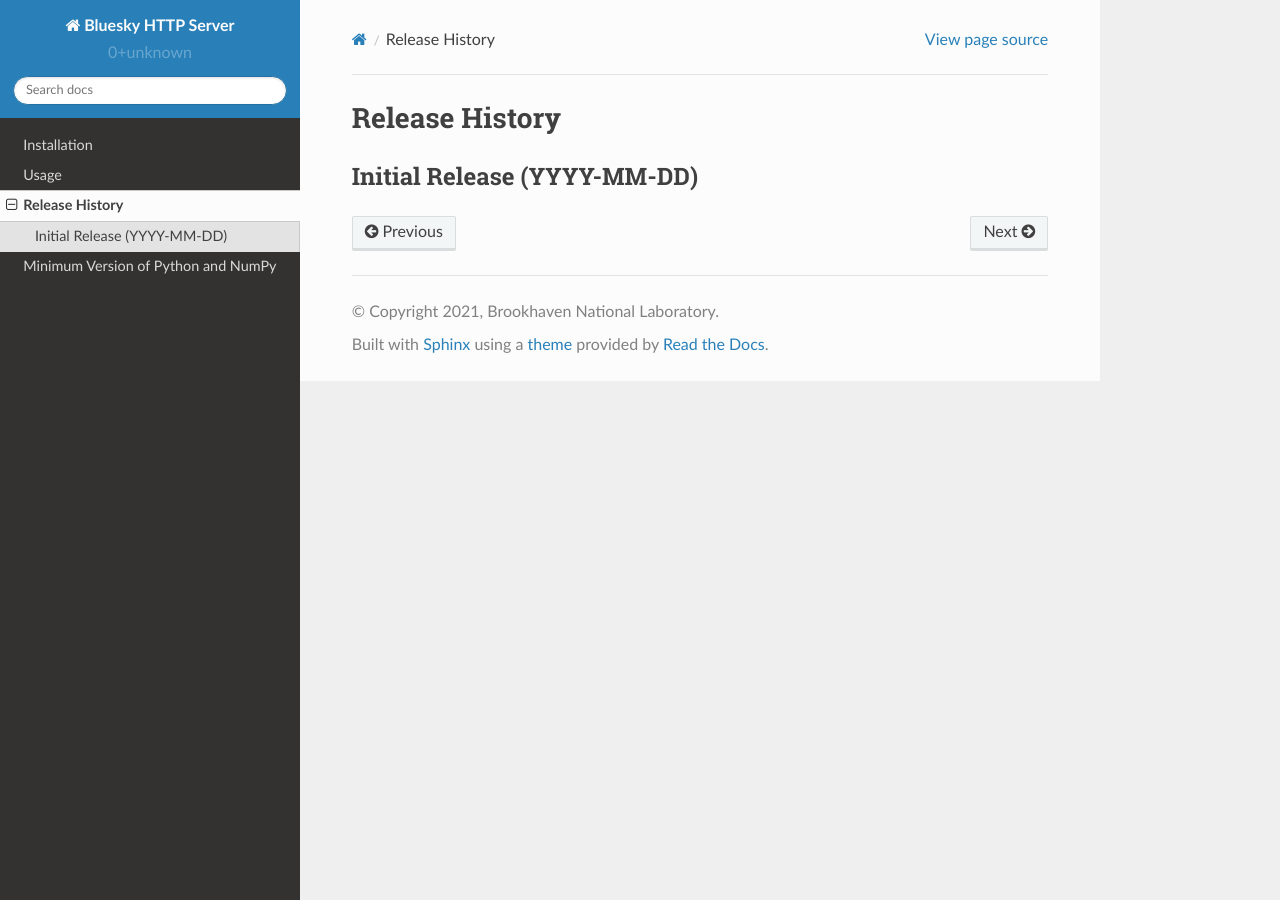
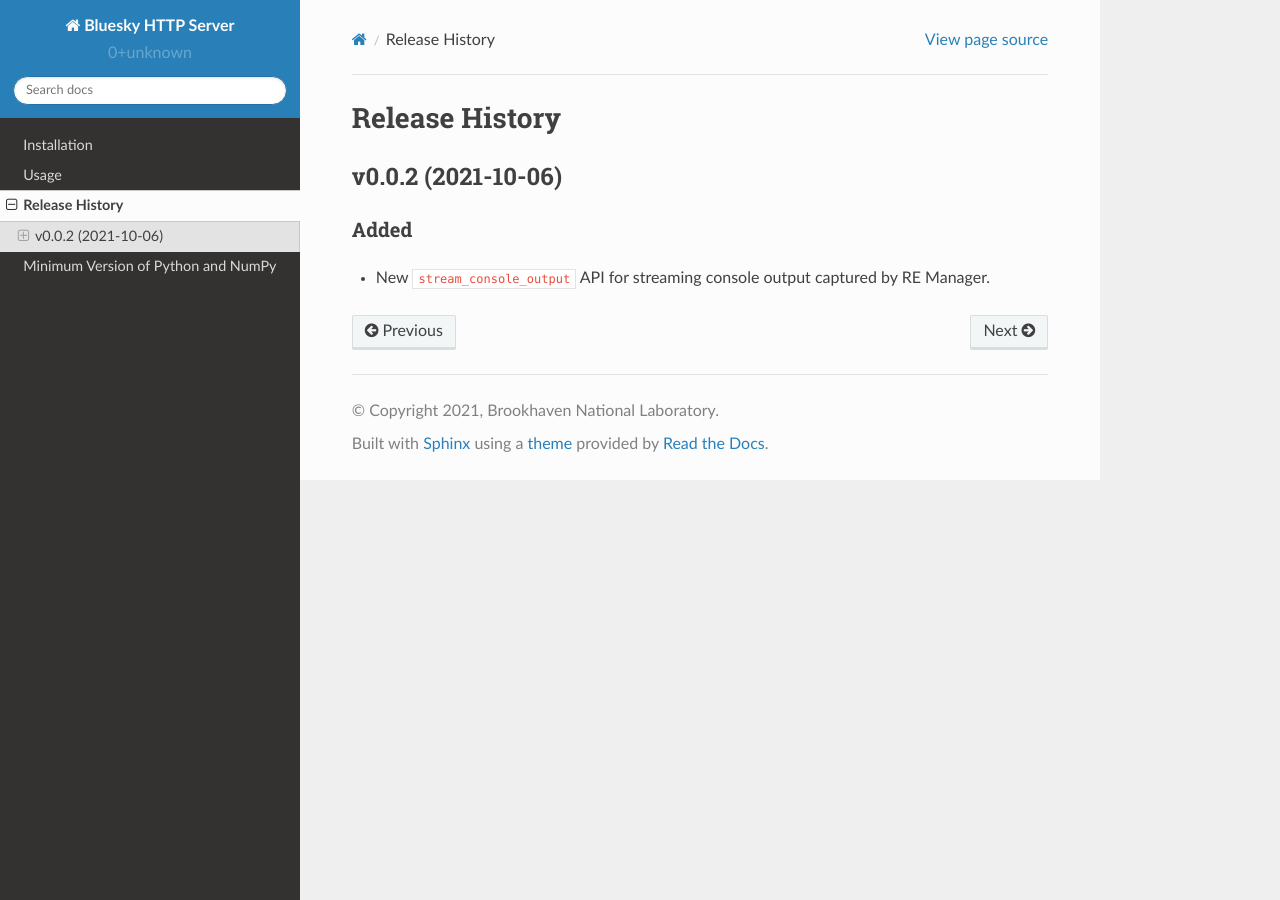
Before and after one commit to bluesky/bluesky-httpserver, a Sphinx documentation site: the page built from docs/source/release-history.rst, in a window 1280 px wide. Built offline with Sphinx 7.4.7 and the Read the Docs theme 2.0.0, drawn with Linux system fonts in a browser that asks for light colours.

Commit message:
DOC: release notes for v0.0.2

```diff
--- a/docs/source/release-history.rst
+++ b/docs/source/release-history.rst
@@ -2,5 +2,10 @@
 Release History
 ===============
 
-Initial Release (YYYY-MM-DD)
-----------------------------
+v0.0.2 (2021-10-06)
+===================
+
+Added
+-----
+
+* New ``stream_console_output`` API for streaming console output captured by RE Manager.
```
